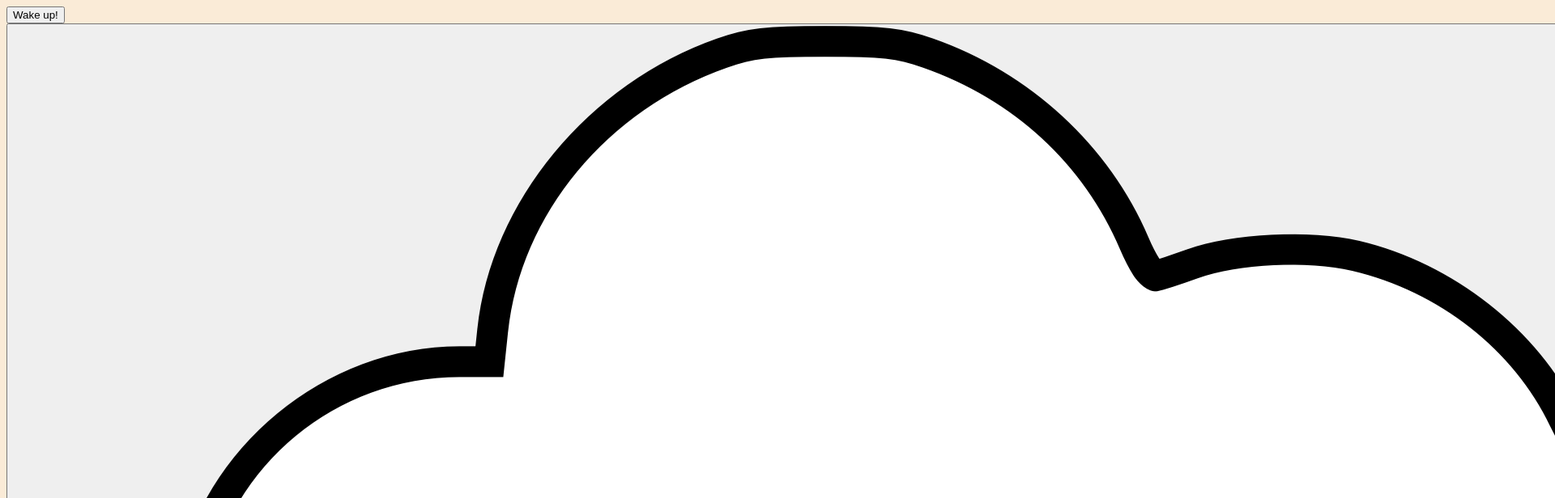
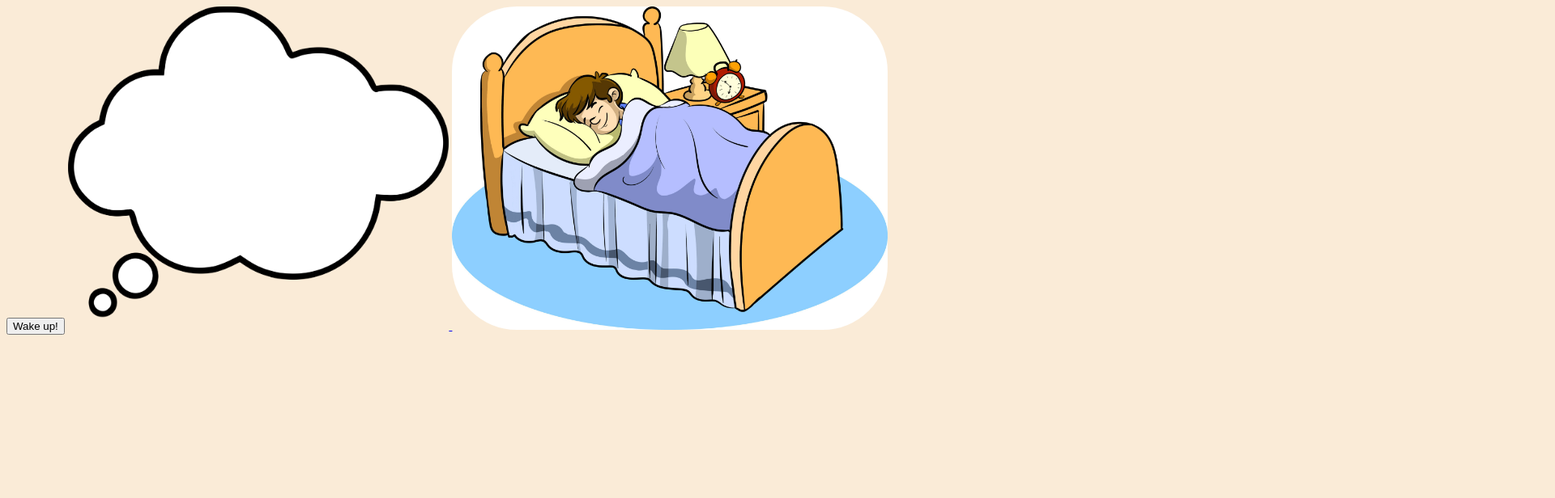
Before and after one commit to 0maumau0/Code1, a plain HTML site: page Task02.6/Index.html in a window 1280 px wide. Shown: the top 616 px of the page at 81% size, 1920 px wide, since content can reach past the window. Drawn offline with Linux system fonts and the light colour scheme.

Commit message:
fixing buttons

```diff
--- a/Task02.6/Index.html
+++ b/Task02.6/Index.html
@@ -11,11 +11,10 @@
 
 <body>
     <button id="WakeUp" type="button">Wake up!</button>
-    <button id="DreamAway" type="button"><img src="dream_cloud_opaque.png" alt="favicon.ico"></button>
     <a href="level1.html">
         <img id="DreamAway" src="dream_cloud_opaque.png" alt="favicon.ico" style="height:400px;">
     </a>
-    <a href="level1.html">
+    <a>
         <img id="MrSleepyHead" src="sleeping_character.jpg" alt="favicon.ico" style="height:400px;">
     </a>
 </body>
--- a/Task02.6/index.css
+++ b/Task02.6/index.css
@@ -2,6 +2,6 @@ html {
     background-color: antiquewhite;
 }
 
-#MrSleepyHead {
-    border-radius: 50px;
+img {
+    border-radius: 80px;
 }
```
